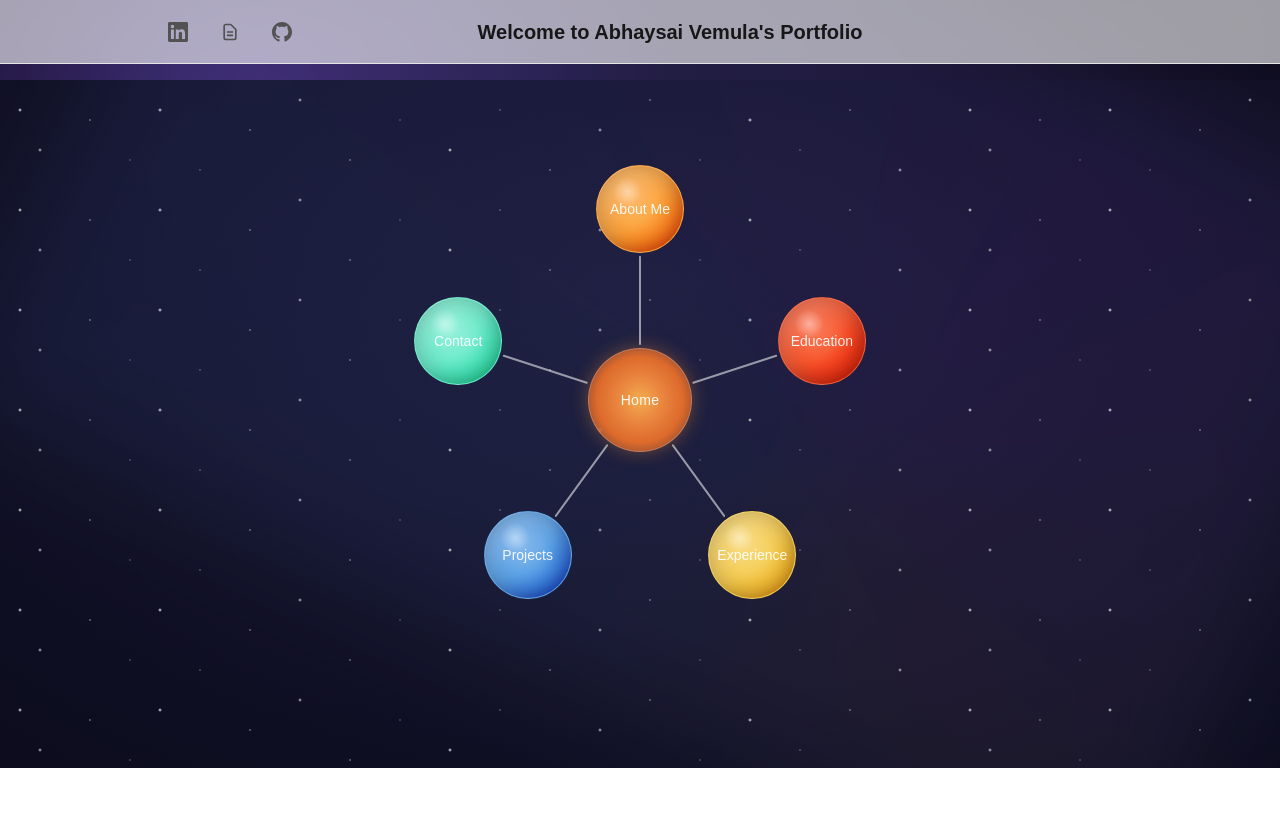
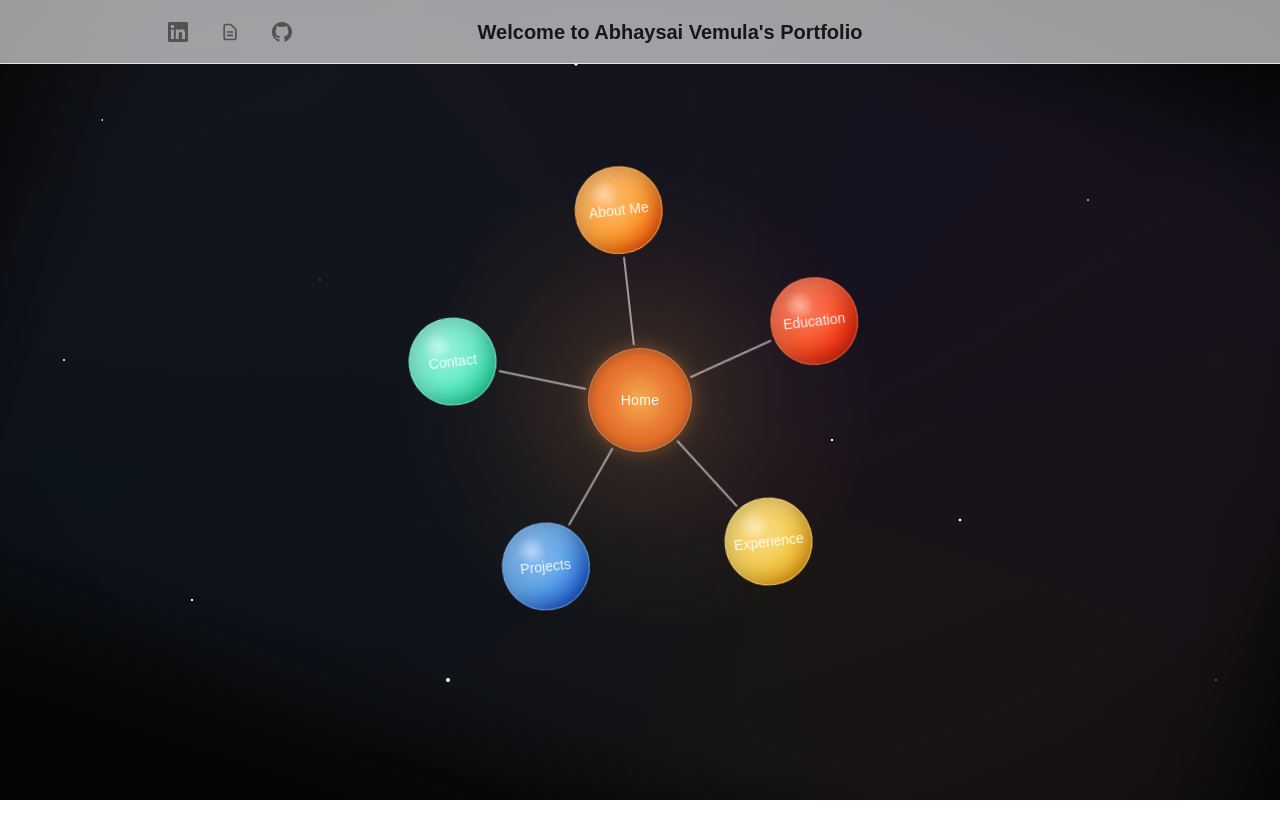
Before and after one commit to abhaysaiv0618/Personal-Website, a Next.js app in the folder web/: page / in a window 1280 px wide. Shown: the top 838 px of the page. Before the commit the page ends 800 px from the top, so only its background shows below. Built offline with nearby package versions, Linux system fonts and the light colour scheme.

Commit message:
Checkpoint 4

```diff
--- a/web/src/app/globals.css
+++ b/web/src/app/globals.css
@@ -380,7 +380,7 @@ body {
    We apply the class 'satellites-spin-<key>' to the satellites container to restart this animation. */
 [class*="satellites-spin-"] {
   transform: rotate(0deg);
-  animation: satellites-spin 5000ms cubic-bezier(0.17, 0.67, 0.12, 0.99);
+  animation: satellites-spin 7000ms cubic-bezier(0.17, 0.67, 0.12, 0.99);
 }
 
 @keyframes satellites-spin {
@@ -396,7 +396,7 @@ body {
    We apply the class 'satellites-spin-<key>' to the satellites container to restart this animation. */
 [class*="satellites-spin-"] {
   transform: rotate(0deg);
-  animation: satellites-spin 5000ms cubic-bezier(0.17, 0.67, 0.12, 0.99);
+  animation: satellites-spin 7000ms cubic-bezier(0.17, 0.67, 0.12, 0.99);
 }
 
 @keyframes satellites-spin {
@@ -651,3 +651,255 @@ body {
     animation: none;
   }
 }
+
+/* ====== Cinematic Cosmos Background (no layout changes) ====== */
+/* Parallax intensity (tweak as desired) */
+:root {
+  --parx: 0; /* updated by Cosmos3D */
+  --pary: 0;
+  --parallax-deep: 10px;
+  --parallax-mid: 20px;
+  --parallax-near: 35px;
+}
+
+/* Container */
+.cosmos3d {
+  isolation: isolate;
+  overflow: hidden;
+  background: radial-gradient(
+      1400px 800px at 20% 8%,
+      #0a0a0a 0%,
+      #080808 40%,
+      #050505 100%
+    ),
+    radial-gradient(
+      900px 600px at 78% 85%,
+      rgba(15, 10, 20, 0.15) 0%,
+      rgba(0, 0, 0, 0) 60%
+    );
+  background-attachment: fixed;
+}
+
+/* Generic layer base */
+.cosmos3d .layer {
+  position: absolute;
+  inset: 0;
+  will-change: transform, opacity, filter;
+}
+
+/* ---------- Stars (procedural dots via radial-gradients) ---------- */
+@keyframes twinkleA {
+  0% {
+    opacity: 0.4;
+    filter: brightness(1);
+  }
+  100% {
+    opacity: 1;
+    filter: brightness(5);
+  }
+}
+@keyframes twinkleB {
+  0% {
+    opacity: 0.3;
+    filter: brightness(1);
+  }
+  100% {
+    opacity: 1;
+    filter: brightness(4.5);
+  }
+}
+@keyframes twinkleC {
+  0% {
+    opacity: 0.5;
+    filter: brightness(1.2);
+  }
+  100% {
+    opacity: 1;
+    filter: brightness(5.5);
+  }
+}
+
+/* Helper mix: small realistic stars - 25% stars, 75% background */
+.stars {
+  background-image:
+    /* Small realistic stars using radial gradients */ radial-gradient(
+      2px 2px at 8% 15%,
+      rgba(255, 255, 255, 1) 0%,
+      rgba(255, 255, 255, 0.8) 30%,
+      transparent 60%
+    ),
+    radial-gradient(
+      1.5px 1.5px at 25% 35%,
+      rgba(255, 255, 255, 1) 0%,
+      rgba(255, 255, 255, 0.6) 25%,
+      transparent 50%
+    ),
+    radial-gradient(
+      3px 3px at 45% 8%,
+      rgba(255, 255, 255, 1) 0%,
+      rgba(255, 255, 255, 0.7) 35%,
+      transparent 65%
+    ),
+    radial-gradient(
+      2.5px 2.5px at 65% 55%,
+      rgba(255, 255, 255, 1) 0%,
+      rgba(255, 255, 255, 0.8) 30%,
+      transparent 60%
+    ),
+    radial-gradient(
+      1.8px 1.8px at 85% 25%,
+      rgba(255, 255, 255, 1) 0%,
+      rgba(255, 255, 255, 0.6) 25%,
+      transparent 50%
+    ),
+    radial-gradient(
+      2.2px 2.2px at 15% 75%,
+      rgba(255, 255, 255, 1) 0%,
+      rgba(255, 255, 255, 0.7) 30%,
+      transparent 55%
+    ),
+    radial-gradient(
+      3.5px 3.5px at 35% 85%,
+      rgba(255, 255, 255, 1) 0%,
+      rgba(255, 255, 255, 0.8) 35%,
+      transparent 65%
+    ),
+    radial-gradient(
+      1.2px 1.2px at 55% 15%,
+      rgba(255, 255, 255, 1) 0%,
+      rgba(255, 255, 255, 0.5) 20%,
+      transparent 45%
+    ),
+    radial-gradient(
+      2.8px 2.8px at 75% 65%,
+      rgba(255, 255, 255, 1) 0%,
+      rgba(255, 255, 255, 0.7) 30%,
+      transparent 60%
+    ),
+    radial-gradient(
+      1.5px 1.5px at 95% 45%,
+      rgba(255, 255, 255, 1) 0%,
+      rgba(255, 255, 255, 0.6) 25%,
+      transparent 50%
+    ),
+    radial-gradient(
+      2.3px 2.3px at 5% 45%,
+      rgba(255, 255, 255, 1) 0%,
+      rgba(255, 255, 255, 0.7) 30%,
+      transparent 55%
+    ),
+    radial-gradient(
+      1.8px 1.8px at 95% 85%,
+      rgba(255, 255, 255, 1) 0%,
+      rgba(255, 255, 255, 0.6) 25%,
+      transparent 50%
+    );
+  background-repeat: repeat;
+  background-size: 100% 100%;
+  mask-image: radial-gradient(
+    circle at 50% 50%,
+    black 65%,
+    transparent 100%
+  ); /* fade edges */
+}
+
+/* Parallax per layer + different twinkle - NO CURSOR TRACKING */
+.stars-deep {
+  transform: none; /* Remove cursor tracking */
+  opacity: 0.9;
+  animation: twinkleA 6s ease-in-out infinite alternate;
+  filter: blur(0px); /* Remove blur for sharp stars */
+}
+.stars-mid {
+  transform: none; /* Remove cursor tracking */
+  opacity: 0.95;
+  animation: twinkleB 5.5s ease-in-out infinite alternate;
+}
+.stars-near {
+  transform: none; /* Remove cursor tracking */
+  opacity: 1;
+  animation: twinkleC 5s ease-in-out infinite alternate;
+  filter: drop-shadow(0 0 4px rgba(255, 255, 255, 0.8));
+}
+
+/* ---------- Nebula / Galaxy swirl (soft, volumetric feel) ---------- */
+@keyframes swirl {
+  from {
+    transform: rotate(0deg) scale(1.05);
+  }
+  to {
+    transform: rotate(360deg) scale(1.05);
+  }
+}
+.nebula {
+  background: conic-gradient(
+    from 10deg at 58% 60%,
+    rgba(155, 105, 255, 0.12),
+    rgba(255, 195, 175, 0.1),
+    rgba(90, 160, 255, 0.1),
+    rgba(155, 105, 255, 0.12)
+  );
+  filter: blur(48px) saturate(1.15);
+  mix-blend-mode: screen;
+  transform-origin: 58% 60%;
+  animation: swirl 110s linear infinite;
+  opacity: 0.75;
+}
+
+/* ---------- Center glow behind sun (depth anchor) ---------- */
+.sun-glow {
+  background: radial-gradient(
+    340px 340px at 50% 50%,
+    rgba(255, 180, 90, 0.22) 0%,
+    rgba(255, 140, 50, 0.12) 25%,
+    rgba(255, 120, 40, 0.05) 45%,
+    rgba(255, 110, 30, 0.02) 60%,
+    rgba(255, 110, 30, 0) 70%
+  );
+  filter: blur(6px);
+  mix-blend-mode: screen;
+  opacity: 0.9;
+}
+
+/* ---------- Vignette + grain (kills banding, adds cinematic depth) ---------- */
+.vignette {
+  background: radial-gradient(
+    1100px 700px at 50% 50%,
+    rgba(0, 0, 0, 0) 55%,
+    rgba(0, 0, 0, 0.35) 100%
+  );
+  pointer-events: none;
+}
+@keyframes grainShift {
+  from {
+    background-position: 0 0;
+  }
+  to {
+    background-position: 200% 0;
+  }
+}
+.grain {
+  background-image: repeating-linear-gradient(
+    90deg,
+    rgba(255, 255, 255, 0.006) 0 2px,
+    rgba(0, 0, 0, 0.006) 2px 4px
+  );
+  mix-blend-mode: overlay;
+  opacity: 0.5;
+  animation: grainShift 9s linear infinite;
+}
+
+/* Respect reduced motion */
+@media (prefers-reduced-motion: reduce) {
+  .stars-deep,
+  .stars-mid,
+  .stars-near {
+    animation: none;
+  }
+  .nebula {
+    animation: none;
+  }
+  .grain {
+    animation: none;
+  }
+}
--- a/web/src/app/layout.tsx
+++ b/web/src/app/layout.tsx
@@ -2,6 +2,7 @@ import type { Metadata } from "next";
 import { Geist, Geist_Mono } from "next/font/google";
 import "./globals.css";
 import Header from "@/components/site/Header";
+import Cosmos3D from "@/components/bg/Cosmos3D";
 
 const geistSans = Geist({
   variable: "--font-geist-sans",
@@ -36,7 +37,8 @@ export default function RootLayout({
           Skip to main content
         </a>
         <Header />
-        <main id="content" className="cosmos-bg pt-16 md:pt-20">
+        <main id="content" className="pt-16 md:pt-20">
+          <Cosmos3D />
           {children}
         </main>
       </body>
--- a/web/src/app/page.tsx
+++ b/web/src/app/page.tsx
@@ -91,7 +91,7 @@ export default function Home() {
         } as React.CSSProperties);
 
   return (
-    <section className="purple-space radial-container">
+    <section className="radial-container">
       {/* Graph layer (always mounted for measurements) */}
       <div
         ref={graphWrapRef}
--- /dev/null
+++ b/web/src/components/bg/Cosmos3D.tsx
@@ -0,0 +1,35 @@
+"use client";
+import { useEffect } from "react";
+
+export default function Cosmos3D() {
+  // Lightweight parallax: set CSS vars on mouse move. Isolated from graph.
+  useEffect(() => {
+    const root = document.documentElement;
+    const onMove = (e: MouseEvent) => {
+      const x = e.clientX / window.innerWidth - 0.5; // -0.5..0.5
+      const y = e.clientY / window.innerHeight - 0.5;
+      root.style.setProperty("--parx", String(x));
+      root.style.setProperty("--pary", String(y));
+    };
+    window.addEventListener("mousemove", onMove, { passive: true });
+    return () => window.removeEventListener("mousemove", onMove);
+  }, []);
+
+  return (
+    <div className="cosmos3d pointer-events-none fixed inset-0 -z-10">
+      {/* deep star layer (slow) */}
+      <div className="layer stars stars-deep" aria-hidden />
+      {/* mid star layer (medium) */}
+      <div className="layer stars stars-mid" aria-hidden />
+      {/* near star layer (faster, brighter twinkle) */}
+      <div className="layer stars stars-near" aria-hidden />
+      {/* soft nebula/galaxy swirl */}
+      <div className="layer nebula" aria-hidden />
+      {/* center glow behind the sun (viewport center) */}
+      <div className="layer sun-glow" aria-hidden />
+      {/* vignette + film grain */}
+      <div className="layer vignette" aria-hidden />
+      <div className="layer grain" aria-hidden />
+    </div>
+  );
+}
--- a/web/src/components/graph/GraphNav.tsx
+++ b/web/src/components/graph/GraphNav.tsx
@@ -22,7 +22,7 @@ const NODE_DIAM = 88; // button diameter (px)
 const HOME_DIAM = 104; // home size (px)
 const EDGE_STROKE = 2; // svg stroke width
 const MARGIN = 24; // min margin from container edge
-const SPIN_MS = 5000; // wheel spin duration (much longer for complex animation)
+const SPIN_MS = 7000; // wheel spin duration (much longer for complex animation)
 
 export default function GraphNav({ onSelect }: GraphNavProps) {
   const containerRef = useRef<HTMLDivElement | null>(null);
```
